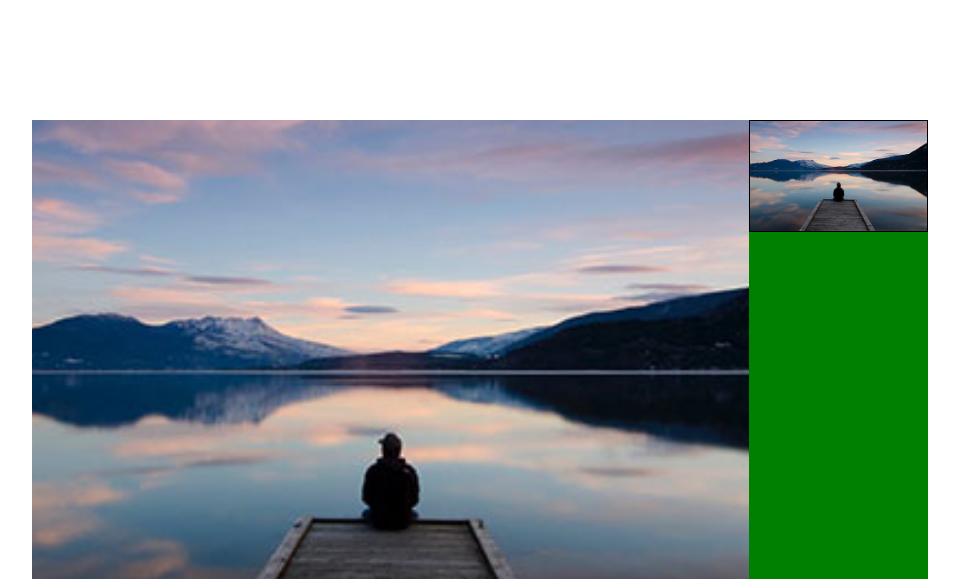
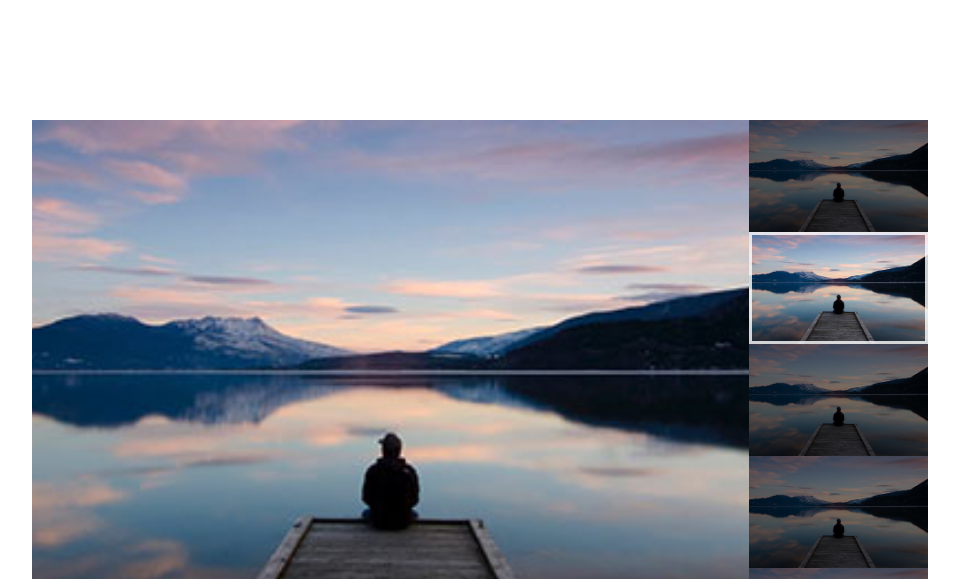
Before and after one commit to GianlucaBenassi/js-array-carousel, a plain HTML site: page index.html in a window 1280 px wide. Shown: the top 579 px of the page, without its empty margins (160-1119 px from the left). Drawn offline with Linux system fonts and the light colour scheme.

Commit message:
little image active

```diff
--- a/css/style.css
+++ b/css/style.css
@@ -51,18 +51,37 @@ img {
 .image-list {
     width: 20%;
     height: 100%;
+    overflow-y: hidden;
 }
 
 .little-item {
     height: calc(100% / 5);
+    position: relative;
+}
+
+.little-item img {
+    filter: brightness(.5);
+}
+
+.little-item.active img {
+    filter: brightness(1);
+}
+
+.little-item.active .shadow {
+    box-shadow: inset 0px 0px 0px 3px rgba(255,255,255,.8);
+    position: absolute;
+    top: 0;
+    left: 0;
+    right: 0;
+    bottom: 0;
 }
 
 
 /* +++++ debug +++++ */
 
-.debug .container {
+/* .debug .container {
     background-color: blue;
-}
+} */
 
 .debug .big-image {
     background-color: red;
@@ -72,7 +91,7 @@ img {
     background-color: green;
 }
 
-.debug .little-item {
+/* .debug .little-item {
     background-color: grey;
     border: 1px solid black;
-}
+} */
--- a/index.html
+++ b/index.html
@@ -41,6 +41,23 @@
             <!-- image list item -->
             <div class="little-item">
                 <img src="img/01.jpg" alt="little image1">
+                <div class="shadow"></div>
+            </div>
+            <div class="little-item active">
+                <img src="img/01.jpg" alt="little image1">
+                <div class="shadow"></div>
+            </div>
+            <div class="little-item">
+                <img src="img/01.jpg" alt="little image1">
+                <div class="shadow"></div>
+            </div>
+            <div class="little-item">
+                <img src="img/01.jpg" alt="little image1">
+                <div class="shadow"></div>
+            </div>
+            <div class="little-item">
+                <img src="img/01.jpg" alt="little image1">
+                <div class="shadow"></div>
             </div>
 
         </div>
```
